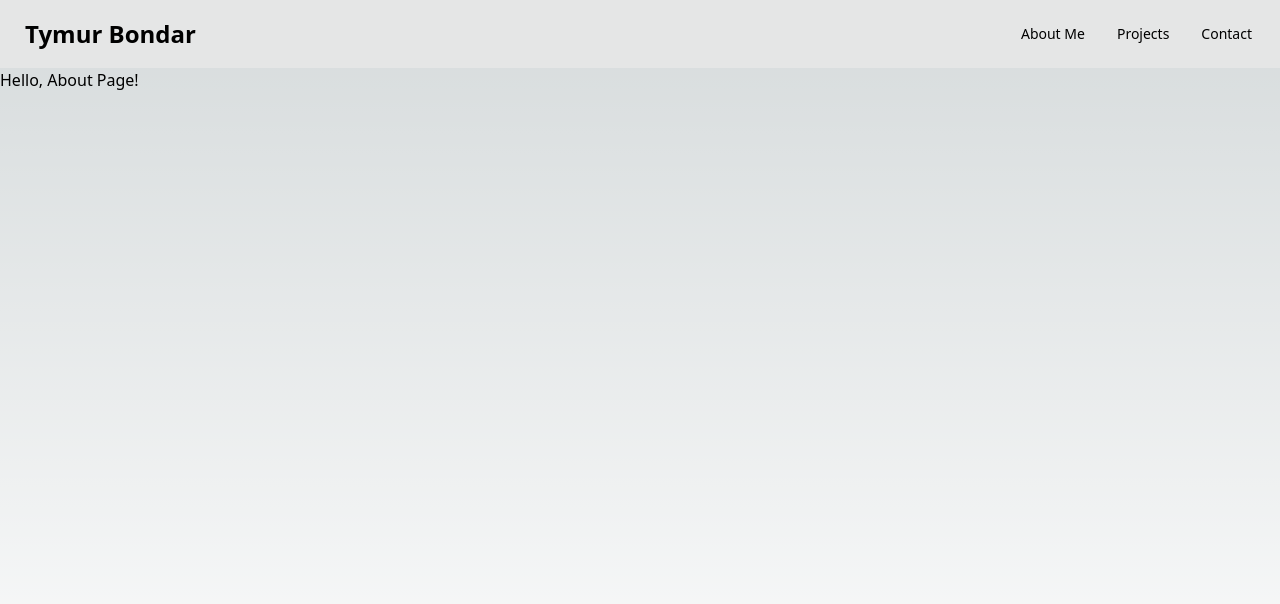
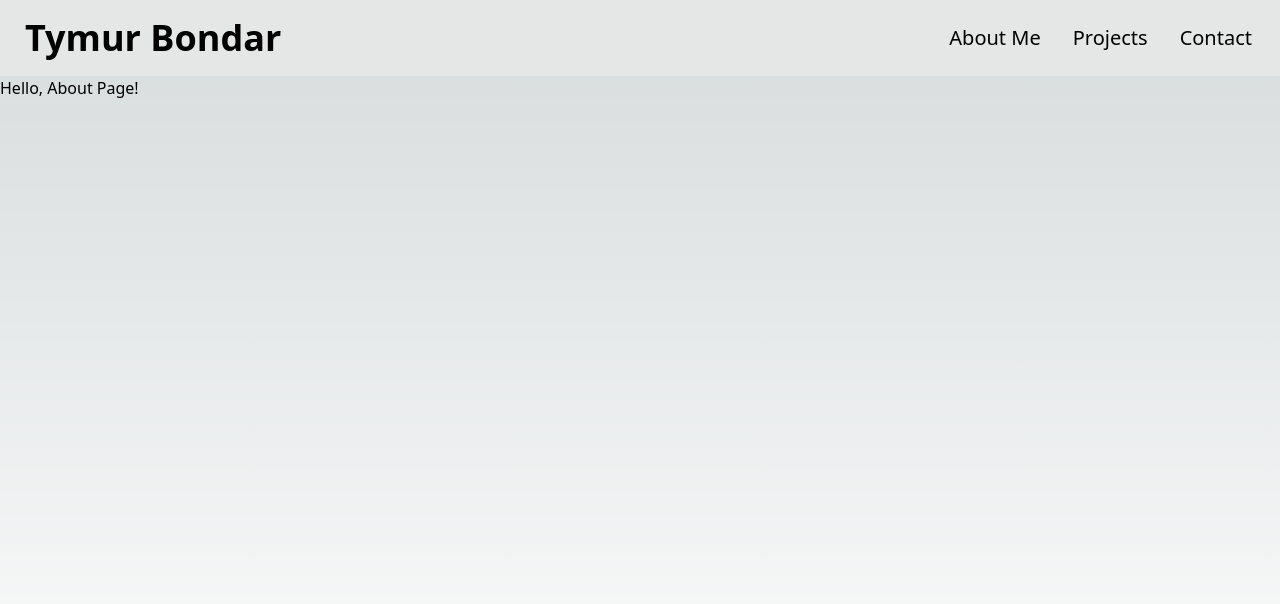
Before and after one commit to TymurBondar/personal-website, a Next.js app: page /about in a window 1280 px wide. Shown: the top 604 px of the page. Built offline with nearby package versions, Linux system fonts and the light colour scheme.

Commit message:
change size of links

```diff
--- a/src/components/Navbar.js
+++ b/src/components/Navbar.js
@@ -4,7 +4,9 @@ export default function Navbar() {
   return (
     <div className="navbar bg-base-300">
       <div className="navbar-start">
-        <Link href="/" className="btn btn-ghost text-2xl">Tymur Bondar</Link>
+        <Link href="/" className="btn btn-ghost text-4xl">
+          Tymur Bondar
+        </Link>
       </div>
       <div className="navbar-end">
         <div className="dropdown dropdown-end">
@@ -28,8 +30,10 @@ export default function Navbar() {
             tabIndex={0}
             className="menu menu-sm dropdown-content mt-3 sm:mt-0 z-[1] shadow bg-base-200 rounded-box p-0"
           >
-            <li className="">
-              <Link href="/about" className="whitespace-nowrap">About Me</Link>
+            <li>
+              <Link href="/about" className="whitespace-nowrap">
+                About Me
+              </Link>
             </li>
             <li>
               <Link href="/portfolio">Projects</Link>
@@ -40,7 +44,7 @@ export default function Navbar() {
           </ul>
         </div>
         <div className="hidden sm:flex">
-          <ul className="menu menu-horizontal px-1">
+          <ul className="menu menu-horizontal px-1 text-lg lg:text-xl">
             <li>
               <Link href="/about">About Me</Link>
             </li>
```
